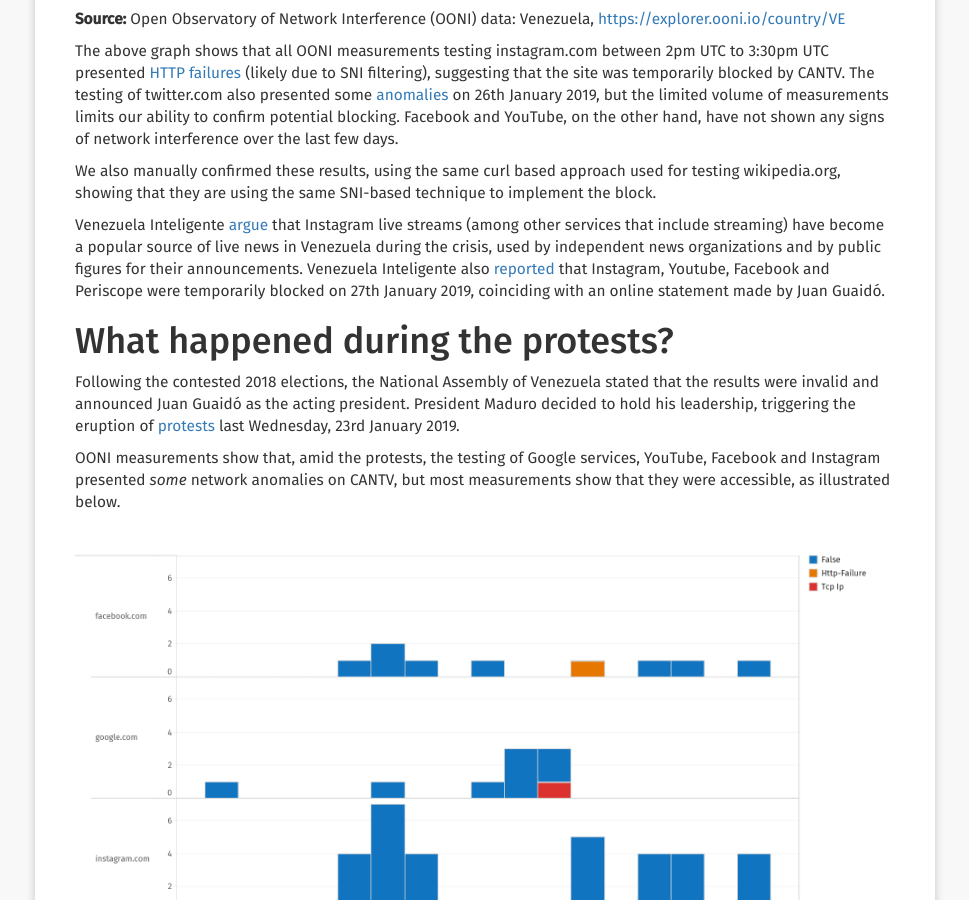
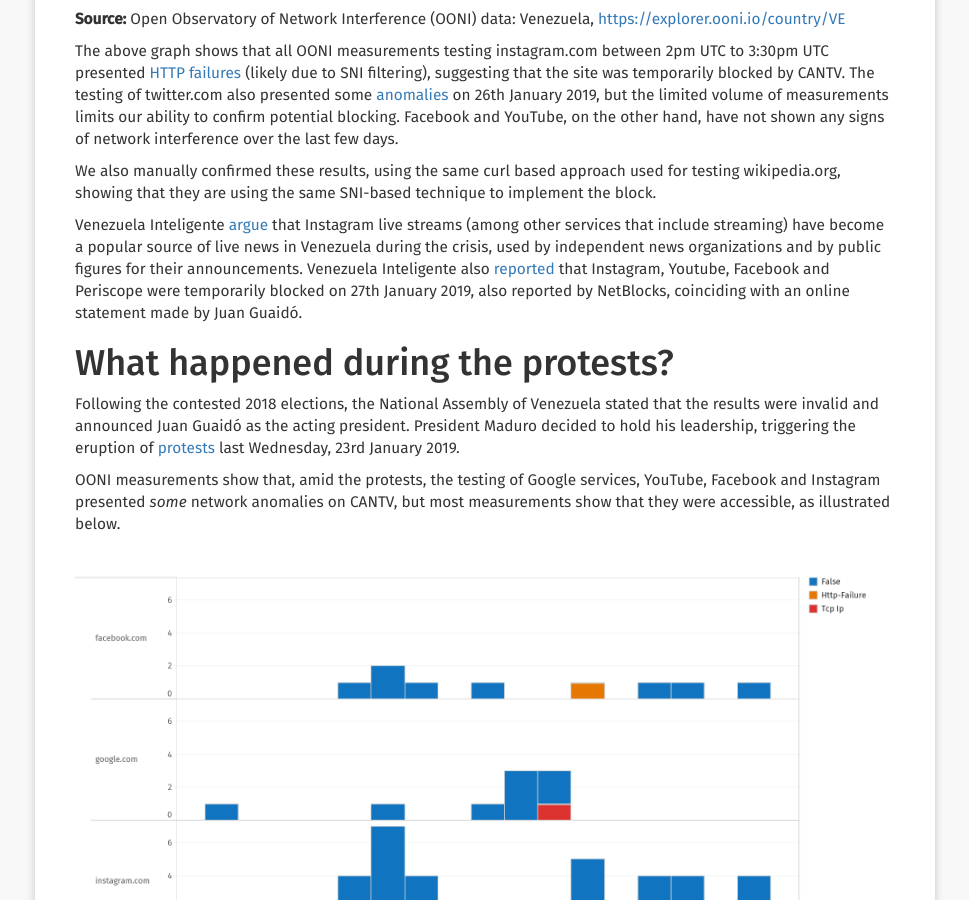
Before and after one commit to VEinteligente/VESinFiltro, a Jekyll site: the page built from _noticias/2019-01-29-report-2019-january.md, in a window 1280 px wide and 900 px high, scrolled down 6525 px. Shown: the whole window, without its empty margins (155-1124 px from the left). Built offline with Jekyll 4.4.1, drawn with Linux system fonts in a browser that asks for light colours; nearby versions of some CDN libraries.

Commit message:
Ack NB reported too blocks that were reported later by vi

```diff
--- a/_noticias/2019-01-29-report-2019-january.md
+++ b/_noticias/2019-01-29-report-2019-january.md
@@ -294,7 +294,7 @@
 for their announcements. Venezuela Inteligente also
 [reported](https://twitter.com/vesinfiltro/status/1089883867618652160)
 that Instagram, Youtube, Facebook and Periscope were temporarily blocked
-on 27th January 2019, coinciding with an online statement made by Juan
+on 27th January 2019, also reported by NetBlocks, coinciding with an online statement made by Juan
 Guaidó.
 
 # What happened during the protests?
```
